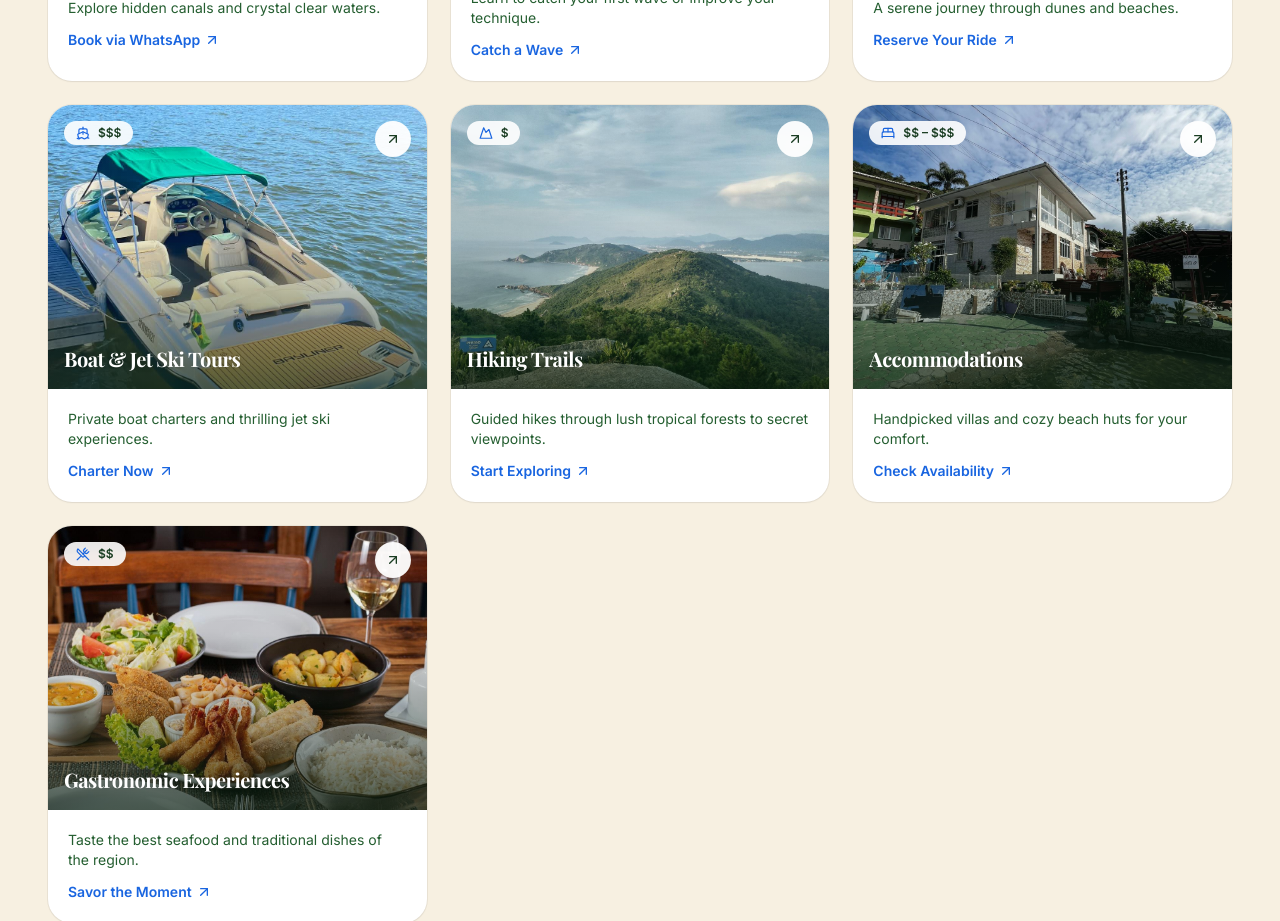
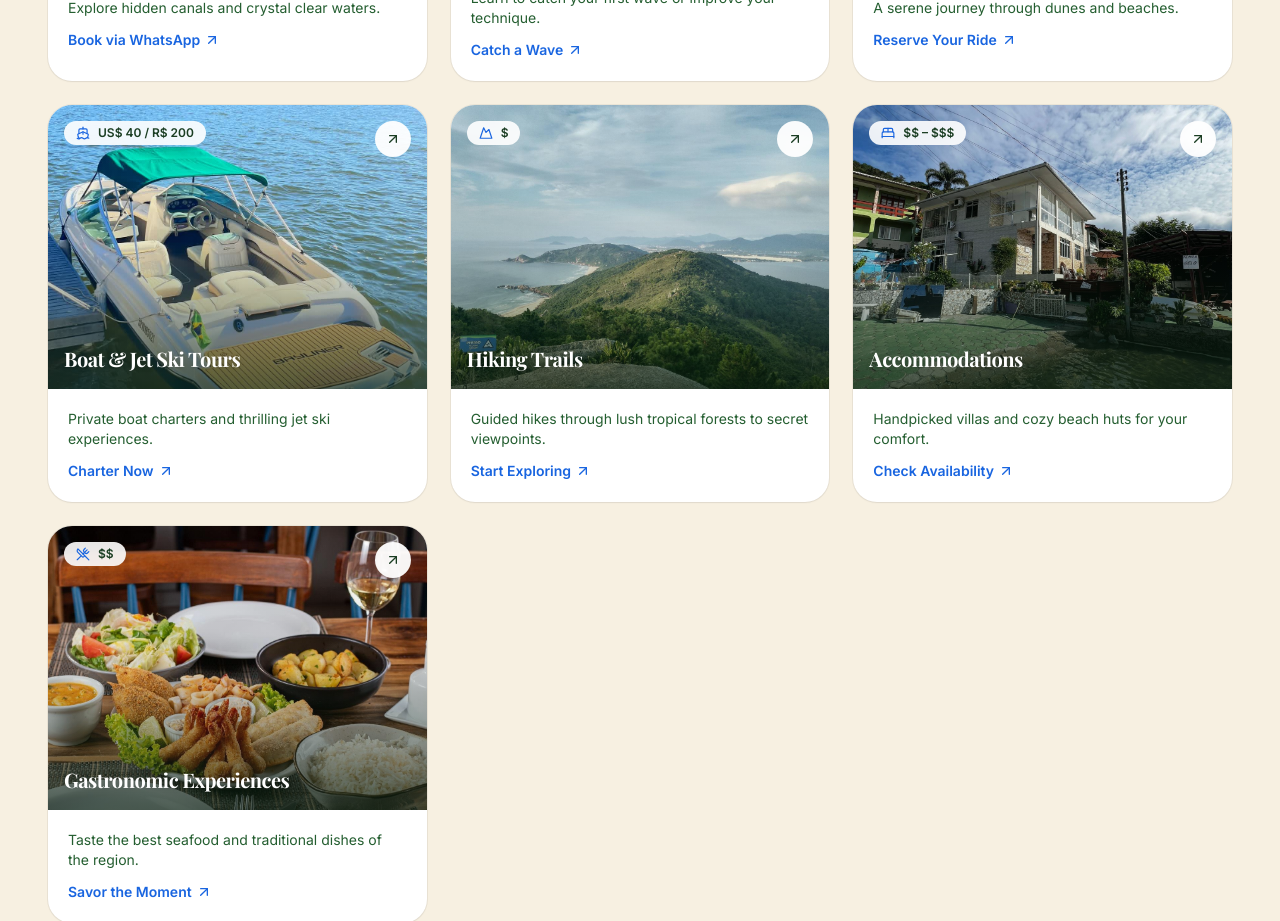
Before and after one commit to dommacabras/ubirabrazil-site, a React (Vite) app: page / in a window 1280 px wide. Shown: the part 2020-2941 px from the top of the page. Built offline with nearby package versions, Linux system fonts and the light colour scheme.

Commit message:
preço Boat & Jet Ski: US$ 40 / R$ 200

```diff
--- a/src/data/services.js
+++ b/src/data/services.js
@@ -60,6 +60,7 @@ export const services = [
       'Charter a private boat for a day around the bay, or feel the adrenaline of a jet ski tour past iconic island points. Snorkeling stops included.',
     features: ['Captain included for boats', 'Safety training for jet skis', 'Snorkeling gear'],
     priceRange: '$$$',
+    price: 'US$ 40 / R$ 200',
     duration: '2 – 8 hours',
     groupSize: '1 – 12 people',
     cta: 'Charter Now',
```
